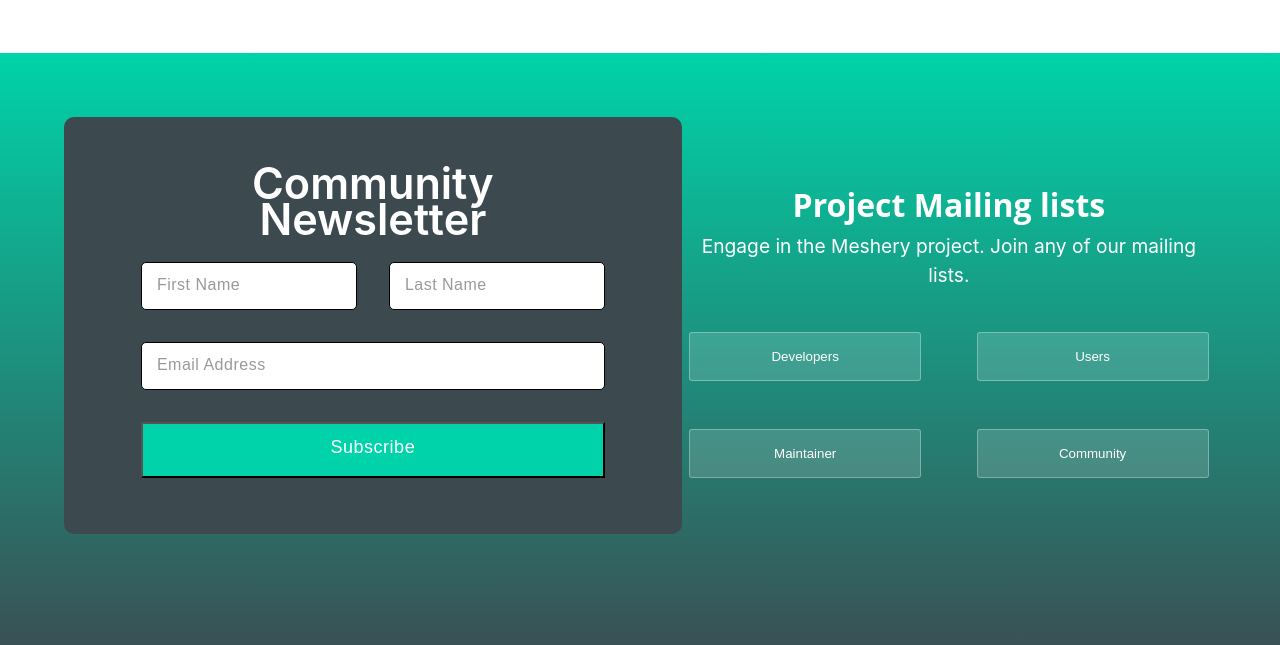
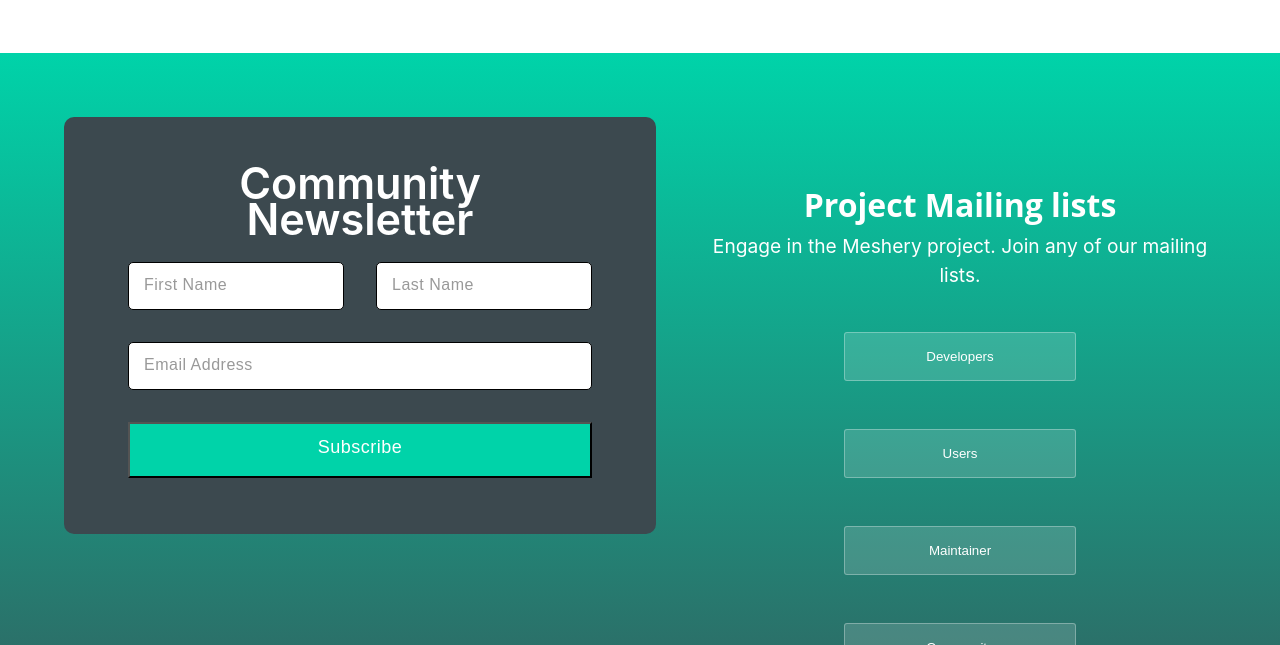
Before and after one commit to YashKamboj/meshery.io-gatsby, a Gatsby site: page / in a window 1280 px wide. Shown: the part 558-1203 px from the top of the page. Built offline with nearby package versions, Linux system fonts and the light colour scheme; Gatsby itself is replaced by a stand-in of ours.

Commit message:
mailing list component done

```diff
--- a/src/pages/index.js
+++ b/src/pages/index.js
@@ -31,7 +31,7 @@
 		</div>
 	</section>
 
-    <div class="reversehero" style={{display: "flex", color: "#ffffff", textAlign: "center", padding:"4rem 5vw" ,   background: "linear-gradient(to top, #395054 0%, #00d3a9 100%) no-repeat #a05fb7"}}>
+    <div class="reversehero" style={{display: "flex",gap:"3rem",justifyContent: "center", color: "#ffffff", textAlign: "center", padding:"4rem 5vw" ,   background: "linear-gradient(to top, #395054 0%, #00d3a9 100%) no-repeat #a05fb7"}}>
     <Subscribe />
     <MailingList />
     </div>
```
